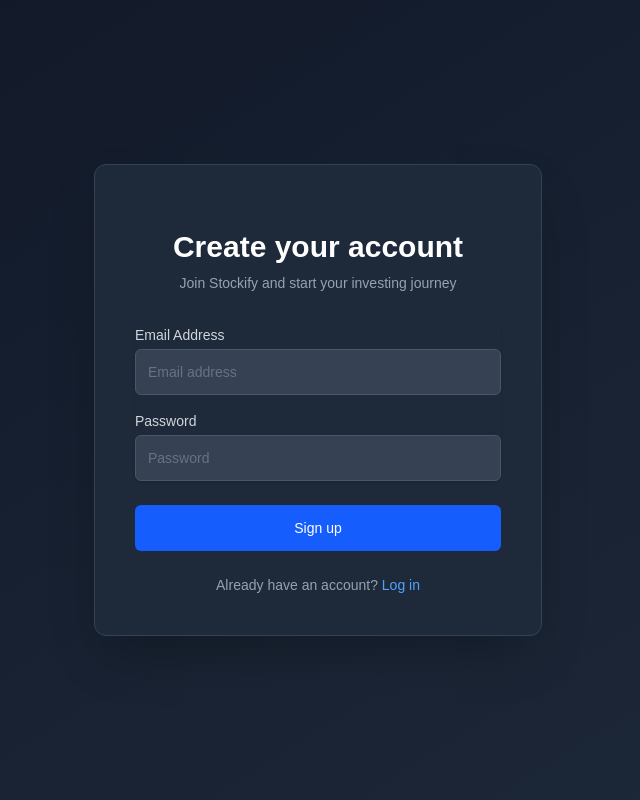
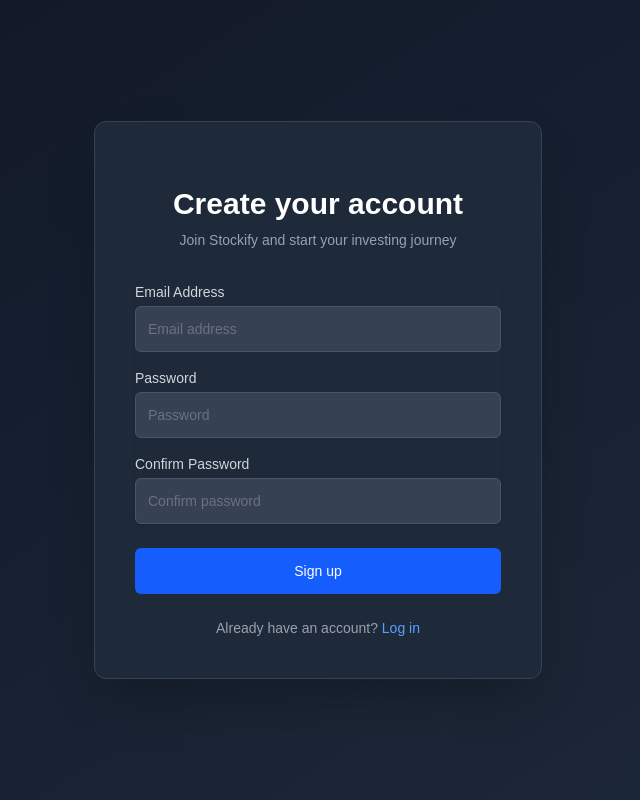
Before and after one commit to cairongli/stockify_fork, a Next.js app in the folder frontend/: page /signup in a window 1280 px wide. Shown: the top 800 px of the page, without its empty margins (322-962 px from the left). Built offline with nearby package versions, Linux system fonts and the light colour scheme; no server answers; what @supabase/auth-helpers-nextjs would draw is missing.

Commit message:
added confirm password feature to signup component

```diff
--- a/frontend/src/components/Signup.jsx
+++ b/frontend/src/components/Signup.jsx
@@ -7,7 +7,8 @@ import Link from 'next/link';
 const Signup = () => {
   const [formData, setFormData] = useState({
     email: '',
-    password: ''
+    password: '',
+    confirmPassword: ''
   });
   const [loading, setLoading] = useState(false);
   const [error, setError] = useState('');
@@ -31,6 +32,15 @@ const Signup = () => {
   };
   async function signUpNewUser(e) {
     e.preventDefault();
+    setLoading(true);
+    setError('');
+
+    if (formData.password !== formData.confirmPassword) {
+      setError('Passwords do not match');
+      setLoading(false);
+      return;
+    }
+
     try {
       const { data: userData, error } = await supabase.auth.signUp({
         email: formData.email,
@@ -41,13 +51,14 @@ const Signup = () => {
       });
 
       if (error) {
+        setError(error.message);
         console.error('Error during sign-up:', error.message);
         return;
       }
 
       if (userData) {
+        setSuccess("Verification email sent! Please check your inbox (and spam folder).");
         console.log('User signed up successfully:', userData);
-        alert("Verify Email To Continue. If You Don't See An Email, Check Spam Folder");
 
         const { error: profileError } = await supabase
         .from('profiles')
@@ -60,7 +71,10 @@ const Signup = () => {
         }
       }
     } catch (err) {
+      setError('An unexpected error occurred');
       console.error('Unexpected error:', err);
+    } finally {
+      setLoading(false);
     }
   }
 
@@ -144,6 +158,27 @@ const Signup = () => {
               />
             </motion.div>
 
+            <motion.div className="mb-4" variants={itemVariants}>
+              <label htmlFor="confirmPassword" className="block text-sm font-medium text-gray-300 mb-1">Confirm Password</label>
+              <input
+                id="confirmPassword"
+                name="confirmPassword"
+                type="password"
+                autoComplete="new-password"
+                required
+                value={formData.confirmPassword}
+                onChange={handleChange}
+                className={`appearance-none relative block w-full px-3 py-3 border placeholder-gray-500 text-white rounded-md focus:outline-none focus:ring-blue-500 focus:border-blue-500 focus:z-10 sm:text-sm bg-gray-700 ${
+                  formData.confirmPassword && formData.password !== formData.confirmPassword
+                    ? 'border-red-500'
+                    : 'border-gray-600'
+                }`}
+                placeholder="Confirm password"
+              />
+              {formData.confirmPassword && formData.password !== formData.confirmPassword && (
+                <p className="mt-2 text-sm text-red-400">Passwords do not match</p>
+              )}
+            </motion.div>
           </div>
 
           <motion.div variants={itemVariants}>
```
